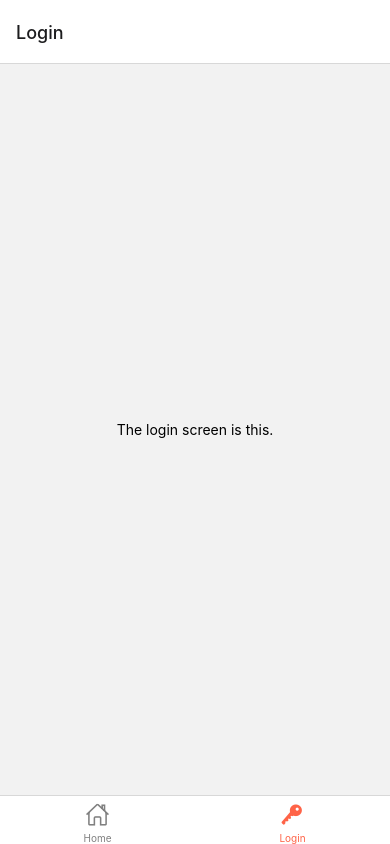
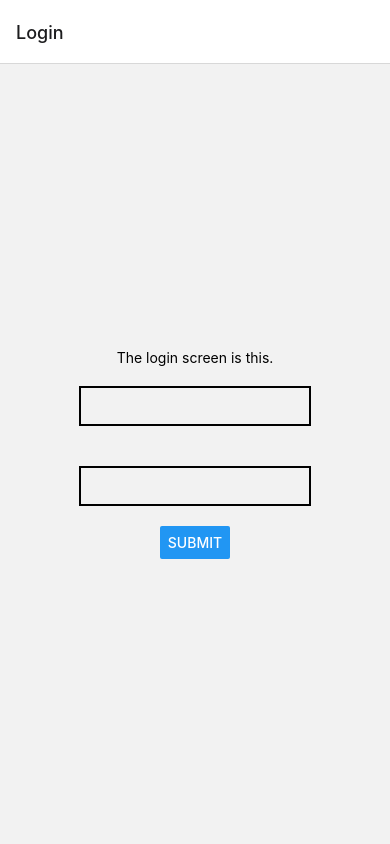
Before and after one commit to williamjamesj/karaokeReactApp, a React Native app: screen /Login in a window 390 px wide. Built offline with nearby package versions, Linux system fonts and the light colour scheme.

Commit message:
basic steps toward authentication

```diff
--- a/App.js
+++ b/App.js
@@ -1,56 +1,36 @@
-import { StatusBar } from 'expo-status-bar';
-import { StyleSheet, Text, View } from 'react-native';
-import { NavigationContainer } from '@react-navigation/native';
-import { createNativeStackNavigator } from '@react-navigation/native-stack';
-import { createBottomTabNavigator } from '@react-navigation/bottom-tabs';
-import Ionicons from '@expo/vector-icons/Ionicons';
+import { useState, useContext } from "react";
+import { NavigationContainer } from "@react-navigation/native";
+import { createBottomTabNavigator } from "@react-navigation/bottom-tabs";
+import { createNativeStackNavigator } from "@react-navigation/native-stack";
+import Ionicons from "@expo/vector-icons/Ionicons";
+import { LoginScreen, UserContext } from "./LoginScreen";
+import { HomeScreen } from "./HomeScreen";
 
+const navigator = createNativeStackNavigator();
 
-function HomeScreen() {
+function App() {
+  const [authenticated, setAuthenticated] = useState(false);
   return (
-    <View style={{ flex: 1, alignItems: 'center', justifyContent: 'center' }}>
-      <Text>The home screen is this.</Text>
-    </View>
+    <UserContext.Provider value={{ authenticated, setAuthenticated }}>
+      <NavigationContainer>
+        <MainNavigator />
+      </NavigationContainer>
+    </UserContext.Provider>
   );
 }
 
-function LoginScreen() {
+export const MainNavigator = () => {
+  const { authenticated } = useContext(UserContext);
+  console.log(authenticated);
   return (
-    <View style={{ flex: 1, alignItems: 'center', justifyContent: 'center' }}>
-      <Text>The login screen is this.</Text>
-    </View>
+    <navigator.Navigator>
+      {authenticated ? (
+        <navigator.Screen name="Home" component={HomeScreen} />
+      ) : (
+        <navigator.Screen name="Login" component={LoginScreen} />
+      )}
+    </navigator.Navigator>
   );
-}
+};
 
-const Tab = createBottomTabNavigator();
-
-function App() {
-  return (
-    <NavigationContainer>
-      <Tab.Navigator
-        screenOptions={({ route }) => ({
-          tabBarIcon: ({ focused, color, size }) => {
-            let iconName;
-
-            if (route.name === 'Home') {
-              iconName = focused
-                ? 'home'
-                : 'home-outline';
-            } else if (route.name === 'Login') {
-              iconName = focused ? 'key' : 'key-outline';
-            }
-
-            // You can return any component that you like here!
-            return <Ionicons name={iconName} size={size} color={color} />;
-          },
-          tabBarActiveTintColor: 'tomato',
-          tabBarInactiveTintColor: 'gray',
-        })}
-      >
-        <Tab.Screen name="Home" component={HomeScreen} />
-        <Tab.Screen name="Login" component={LoginScreen} />
-      </Tab.Navigator>
-    </NavigationContainer>
-  )
-}
 export default App;
--- /dev/null
+++ b/HomeScreen.js
@@ -0,0 +1,9 @@
+import { Text, View } from "react-native";
+
+export function HomeScreen() {
+  return (
+    <View style={{ flex: 1, alignItems: "center", justifyContent: "center" }}>
+      <Text>The home screen is this.</Text>
+    </View>
+  );
+}
--- /dev/null
+++ b/LoginScreen.js
@@ -0,0 +1,73 @@
+import {
+  Text,
+  TextInput,
+  SafeAreaView,
+  Button,
+  StyleSheet,
+} from "react-native";
+import { createContext, useContext, useState } from "react";
+
+export const UserContext = createContext({
+  // The user context stores all of the relevant user data.
+  authenticated: false,
+  setAuthenticated: () => {},
+});
+
+export function LoginScreen() {
+  const { setAuthenticated } = useContext(UserContext);
+  let credentials = { email: "", password: "" };
+  return (
+    <SafeAreaView
+      style={{ flex: 1, alignItems: "center", justifyContent: "center" }}
+    >
+      <Text>The login screen is this.</Text>
+      <TextInput
+        style={styles.input}
+        textContentType={"username"}
+        onChangeText={(text) => (credentials["email"] = text)}
+      />
+      <TextInput
+        style={styles.input}
+        textContentType={"password"}
+        secureTextEntry={true}
+        onChangeText={(text) => (credentials["password"] = text)}
+      />
+      <Button
+        title="Submit"
+        onPress={() => {
+          callSubmit(credentials, setAuthenticated);
+        }}
+      />
+    </SafeAreaView>
+  );
+}
+
+function callSubmit(credentials, setAuthenticated) {
+  if (credentials["email"] != "") {
+    setAuthenticated(true);
+  } else {
+    console.log("No email.");
+  }
+}
+
+async function submit(credentials) {
+  console.log("Sending.");
+  console.log(credentials);
+  try {
+    fetch("http://192.168.0.173:5000/login", {
+      method: "POST",
+      body: credentials,
+    });
+  } catch (error) {
+    console.error(error);
+  }
+}
+
+const styles = StyleSheet.create({
+  input: {
+    height: 40,
+    margin: 20,
+    borderWidth: 2,
+    padding: 5,
+  },
+});
```
Also changed, not shown: 1 other file (tests, documents, lock files or other folders).
